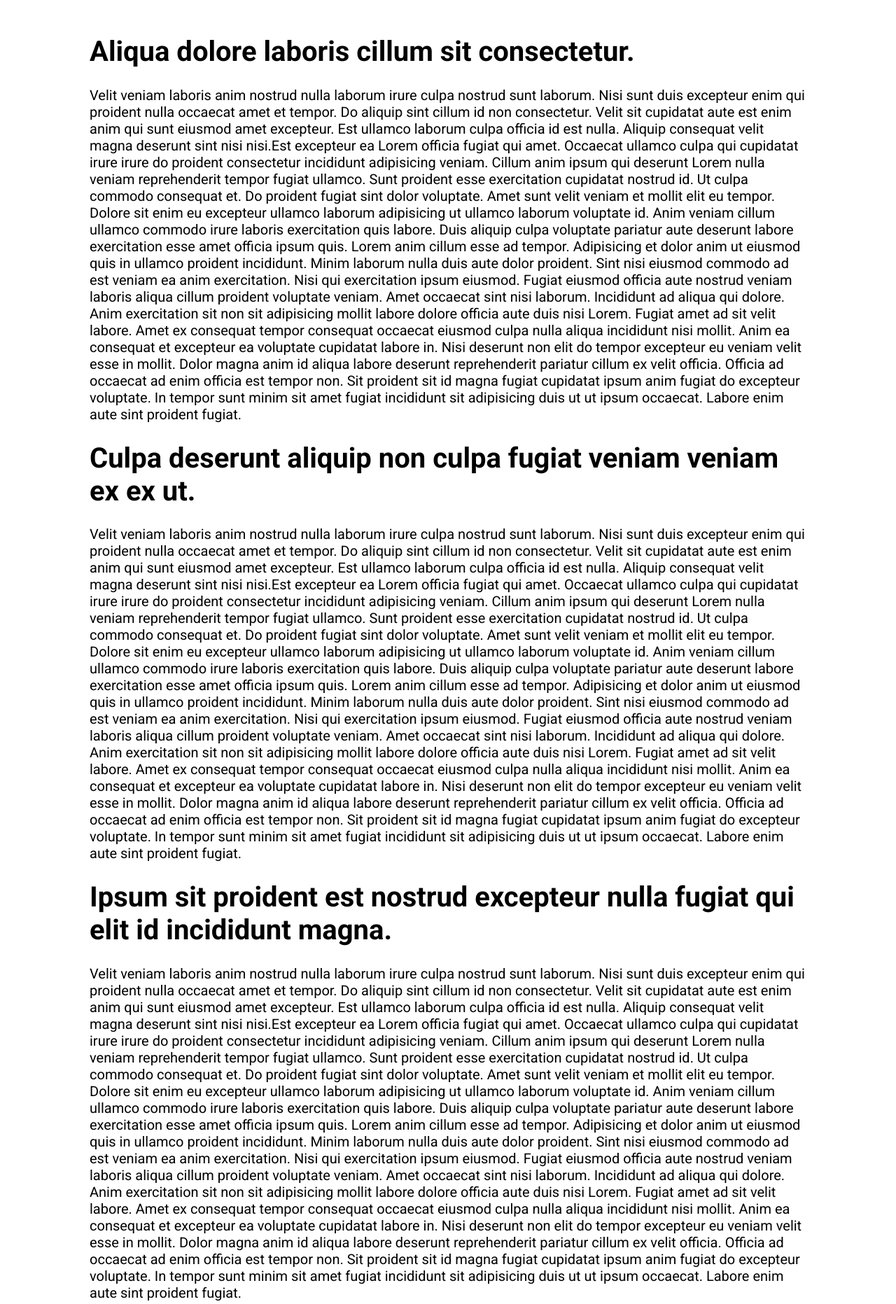
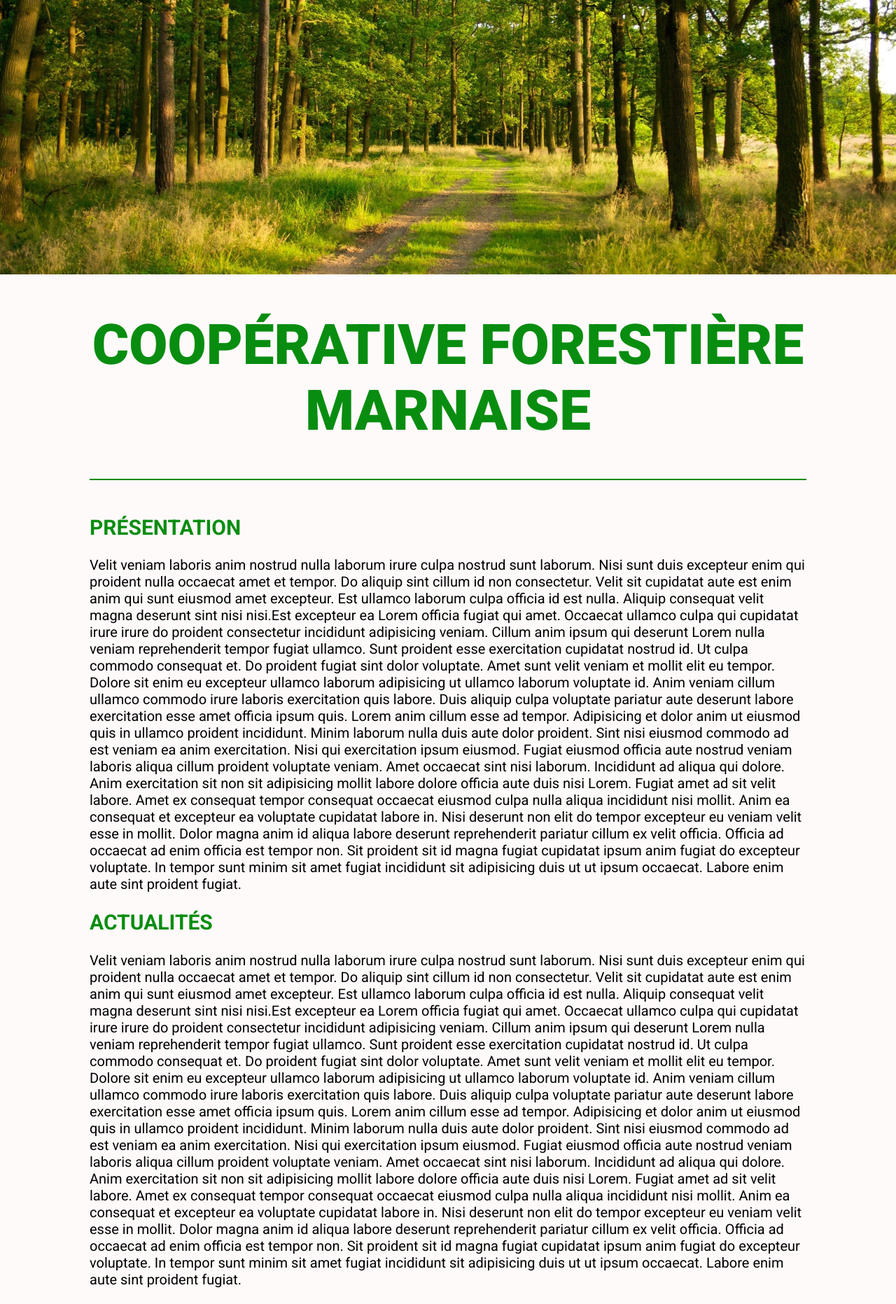
Before and after one commit to Archok/archok.github.io, a PHP site: page / in a window 1280 px wide. Shown: the part 75-1938 px from the top of the page at 70% size. Run offline with PHP 8.4, Linux system fonts and the light colour scheme; some libraries are stand-ins or nearby versions.

Commit message:
Add files via upload

```diff
--- a/css/style.css
+++ b/css/style.css
@@ -4,6 +4,7 @@ html, body{
     font-family: 'Roboto',sans-serif;
     margin: 0;
     padding: 0;
+    background-color: snow;
 }
 
 .inner{
@@ -16,6 +17,8 @@ html, body{
     width: 100%;
     height: 75px;
     line-height: 75px;
+    position: fixed;
+	z-index: 9999;
 }
 
 .logo{
@@ -69,3 +72,43 @@ html, body{
     margin-left: auto;
     font-size: 20px;
 }
+
+#foret{
+    height: auto;
+    width: 100%;
+}
+
+/* barre de progression */
+
+#progress{
+	background-color: #088D10;
+	height: 3px;
+	width: 0;
+	position: fixed;
+	top: 74px;
+	left: 0;
+	z-index: 9999;
+}
+
+#cop{
+    color: #088D10;
+    text-transform: uppercase;
+    font-weight: 900;
+    text-align: center;
+    margin:50px 0 50px 0;
+    font-size: 80px;
+}
+
+hr{
+    height: 2px;
+    border: none;
+    color: #088D10;
+    background-color: #088D10;
+    margin-bottom: 50px;
+}
+
+h2{
+    color: #088D10;
+    text-transform: uppercase;
+    font-weight: 700;
+}
--- a/index.html
+++ b/index.html
@@ -7,6 +7,28 @@
     <link rel="stylesheet" href="css/style.css">
     <link rel="stylesheet" href="https://cdnjs.cloudflare.com/ajax/libs/font-awesome/5.14.0/css/all.min.css">
   </head>
+
+  <script>
+    window.onload = () => {
+    // Ecouteur d'évènement sur scroll
+    window.addEventListener("scroll", () => {
+        // Calcul de la hauteur "utile" du document
+        let hauteur = document.documentElement.scrollHeight - window.innerHeight
+
+        // Récupération de la position verticale
+        let position = window.scrollY
+
+        // Récupération de la largeur de la fenêtre
+        let largeur = document.documentElement.clientWidth
+
+        // Calcul de la largeur de la barre
+        let barre = position / hauteur * largeur
+
+        // Modification du CSS de la barre
+        document.getElementById("progress").style.width = barre+"px"
+      })
+    }
+  </script>
   <body>
 
     <header>
@@ -26,9 +48,15 @@
         </div>
       </nav>
     </header>
+    <div id="progress"></div>
+    <div>
+      <img id="foret" src="img/wideforet.jpg">
+    </div>
 
     <div class="container">
-      <h1> Aliqua dolore laboris cillum sit consectetur.</h1>
+      <h1 id="cop">Coopérative forestière marnaise</h1>
+      <HR>
+      <h2 id="Présentation">Présentation</h1>
       <p>
         Velit veniam laboris anim nostrud nulla laborum irure culpa nostrud sunt laborum. Nisi sunt duis excepteur enim qui proident nulla occaecat amet et tempor.
         Do aliquip sint cillum id non consectetur. Velit sit cupidatat aute est enim anim qui sunt eiusmod amet excepteur. Est ullamco laborum culpa officia id est
@@ -46,7 +74,7 @@
         anim fugiat do excepteur voluptate. In tempor sunt minim sit amet fugiat incididunt sit adipisicing duis ut ut ipsum occaecat. Labore enim aute sint proident
         fugiat.
       </p>
-      <h1> Culpa deserunt aliquip non culpa fugiat veniam veniam ex ex ut.</h1>
+      <h2 id="Actualités">Actualités</h1>
       <p>
         Velit veniam laboris anim nostrud nulla laborum irure culpa nostrud sunt laborum. Nisi sunt duis excepteur enim qui proident nulla occaecat amet et tempor.
         Do aliquip sint cillum id non consectetur. Velit sit cupidatat aute est enim anim qui sunt eiusmod amet excepteur. Est ullamco laborum culpa officia id est
@@ -64,7 +92,7 @@
         anim fugiat do excepteur voluptate. In tempor sunt minim sit amet fugiat incididunt sit adipisicing duis ut ut ipsum occaecat. Labore enim aute sint proident
         fugiat.
       </p>
-      <h1> Ipsum sit proident est nostrud excepteur nulla fugiat qui elit id incididunt magna.</h1>
+      <h2 id="Document">Document</h1>
       <p>
         Velit veniam laboris anim nostrud nulla laborum irure culpa nostrud sunt laborum. Nisi sunt duis excepteur enim qui proident nulla occaecat amet et tempor.
         Do aliquip sint cillum id non consectetur. Velit sit cupidatat aute est enim anim qui sunt eiusmod amet excepteur. Est ullamco laborum culpa officia id est
@@ -82,6 +110,24 @@
         anim fugiat do excepteur voluptate. In tempor sunt minim sit amet fugiat incididunt sit adipisicing duis ut ut ipsum occaecat. Labore enim aute sint proident
         fugiat.
       </p>
+      <h2 id="Contact">Contact</h1>
+        <p>
+          Velit veniam laboris anim nostrud nulla laborum irure culpa nostrud sunt laborum. Nisi sunt duis excepteur enim qui proident nulla occaecat amet et tempor.
+          Do aliquip sint cillum id non consectetur. Velit sit cupidatat aute est enim anim qui sunt eiusmod amet excepteur. Est ullamco laborum culpa officia id est
+          nulla. Aliquip consequat velit magna deserunt sint nisi nisi.Est excepteur ea Lorem officia fugiat qui amet. Occaecat ullamco culpa qui cupidatat irure
+          irure do proident consectetur incididunt adipisicing veniam. Cillum anim ipsum qui deserunt Lorem nulla veniam reprehenderit tempor fugiat ullamco. Sunt
+          proident esse exercitation cupidatat nostrud id. Ut culpa commodo consequat et. Do proident fugiat sint dolor voluptate. Amet sunt velit veniam et mollit
+          elit eu tempor. Dolore sit enim eu excepteur ullamco laborum adipisicing ut ullamco laborum voluptate id. Anim veniam cillum ullamco commodo irure laboris
+          exercitation quis labore. Duis aliquip culpa voluptate pariatur aute deserunt labore exercitation esse amet officia ipsum quis. Lorem anim cillum esse ad
+          tempor. Adipisicing et dolor anim ut eiusmod quis in ullamco proident incididunt. Minim laborum nulla duis aute dolor proident. Sint nisi eiusmod commodo
+          ad est veniam ea anim exercitation. Nisi qui exercitation ipsum eiusmod. Fugiat eiusmod officia aute nostrud veniam laboris aliqua cillum proident voluptate
+          veniam. Amet occaecat sint nisi laborum. Incididunt ad aliqua qui dolore. Anim exercitation sit non sit adipisicing mollit labore dolore officia aute duis
+          nisi Lorem. Fugiat amet ad sit velit labore. Amet ex consequat tempor consequat occaecat eiusmod culpa nulla aliqua incididunt nisi mollit. Anim ea consequat
+          et excepteur ea voluptate cupidatat labore in. Nisi deserunt non elit do tempor excepteur eu veniam velit esse in mollit. Dolor magna anim id aliqua labore
+          deserunt reprehenderit pariatur cillum ex velit officia. Officia ad occaecat ad enim officia est tempor non. Sit proident sit id magna fugiat cupidatat ipsum
+          anim fugiat do excepteur voluptate. In tempor sunt minim sit amet fugiat incididunt sit adipisicing duis ut ut ipsum occaecat. Labore enim aute sint proident
+          fugiat.
+        </p>
     </div>
   </body>
 </html>
```
Also changed, not shown: img/wideforet.jpg (added).
